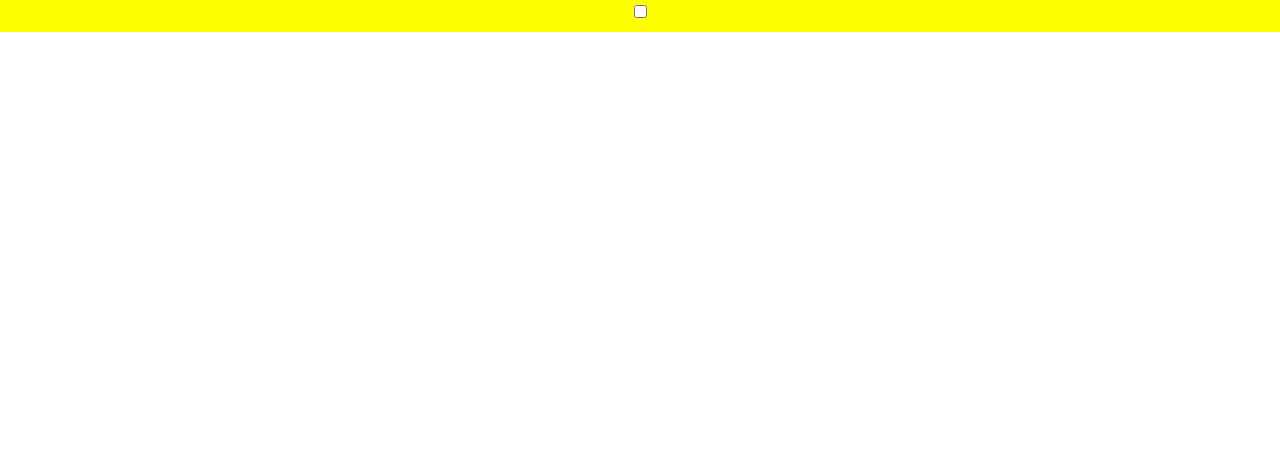
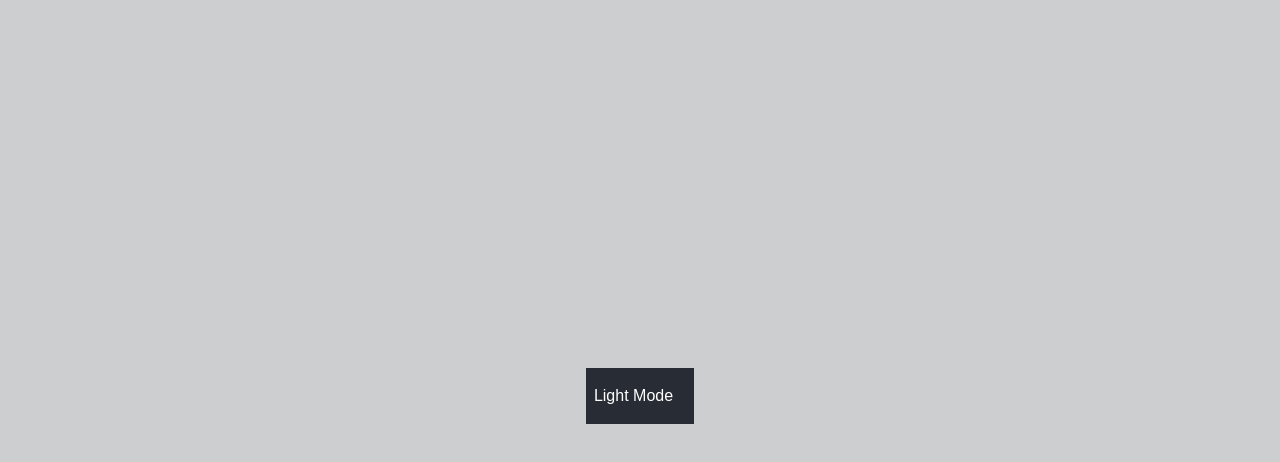
Before and after one commit to nikoletastamenkovska/breathe_mk_sk, a React (Create React App) app in the folder breathe_mk_sk/: page / in a window 1280 px wide. Shown: the top 462 px of the page. Built offline with nearby package versions, Linux system fonts and the light colour scheme.

Commit message:
before the changing of theme

```diff
--- a/breathe_mk_sk/src/App.css
+++ b/breathe_mk_sk/src/App.css
@@ -1,14 +1,17 @@
 .App {
-   text-align: center;
+  width: 100%;
+  height: 100vh;
+  display: flex;
+  flex-direction: column;
+  justify-content: center;
+  align-items: center;
+  background-color: var(--light_color);
 }
 
 #dark {
-   background-color: #282c34;
+  background-color: var(--dark_color);
 }
 
- #light {
-   background-color: yellow;
- }
 
 .App-logo {
   height: 40vmin;
--- a/breathe_mk_sk/src/components/themeToggler/ThemeToggler.tsx
+++ b/breathe_mk_sk/src/components/themeToggler/ThemeToggler.tsx
@@ -1,4 +1,5 @@
 import React from "react";
+import style from "./themeToggler.module.css";
 
 interface ThemeProps {
   theme: string;
@@ -7,8 +8,10 @@ interface ThemeProps {
 
 export const ThemeToggler: React.FC<ThemeProps> = ({ theme, toggleTheme }) => {
   return (
-    <label htmlFor="theme_toggler">
+    <label htmlFor="theme_toggler" className={style.theme_toggler_label}>
+      {theme === "light" ? "Light Mode" : "Dark Mode"}
       <input
+        className={style.theme_toggler}
         id="theme_toggler"
         type="checkbox"
         onChange={toggleTheme}
--- /dev/null
+++ b/breathe_mk_sk/src/components/themeToggler/themeToggler.module.css
@@ -0,0 +1,10 @@
+.theme_toggler {
+    opacity: 0;
+}
+
+.theme_toggler_label {
+    text-align: center;
+    color: #FFFFFF;
+    background-color: #282c34;
+    padding: 1rem .5rem;
+}
--- a/breathe_mk_sk/src/index.css
+++ b/breathe_mk_sk/src/index.css
@@ -1,13 +1,13 @@
-body {
-  margin: 0;
-  font-family: -apple-system, BlinkMacSystemFont, 'Segoe UI', 'Roboto', 'Oxygen',
-    'Ubuntu', 'Cantarell', 'Fira Sans', 'Droid Sans', 'Helvetica Neue',
-    sans-serif;
-  -webkit-font-smoothing: antialiased;
-  -moz-osx-font-smoothing: grayscale;
+:root {
+  --green_color: #79B937;
+  --dark_color: #343A40;
+  --grey_color: #525659;
+  --light_color: #CCCECF;
 }
 
-code {
-  font-family: source-code-pro, Menlo, Monaco, Consolas, 'Courier New',
-    monospace;
+* {
+  margin: 0;
+  padding: 0;
+  box-sizing: border-box;
+  font-family: Arial, Helvetica, sans-serif;
 }
```
Lines whose indentation alone changed are shown as unchanged.
